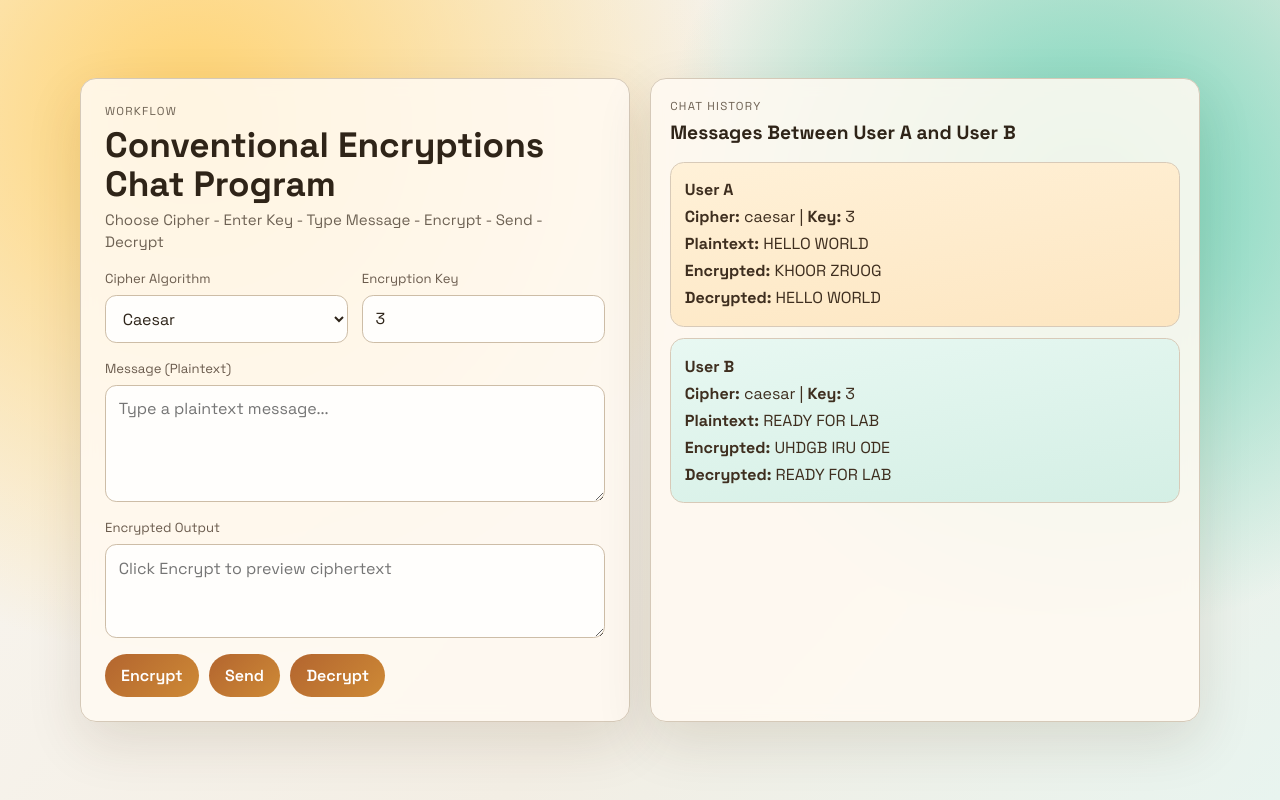
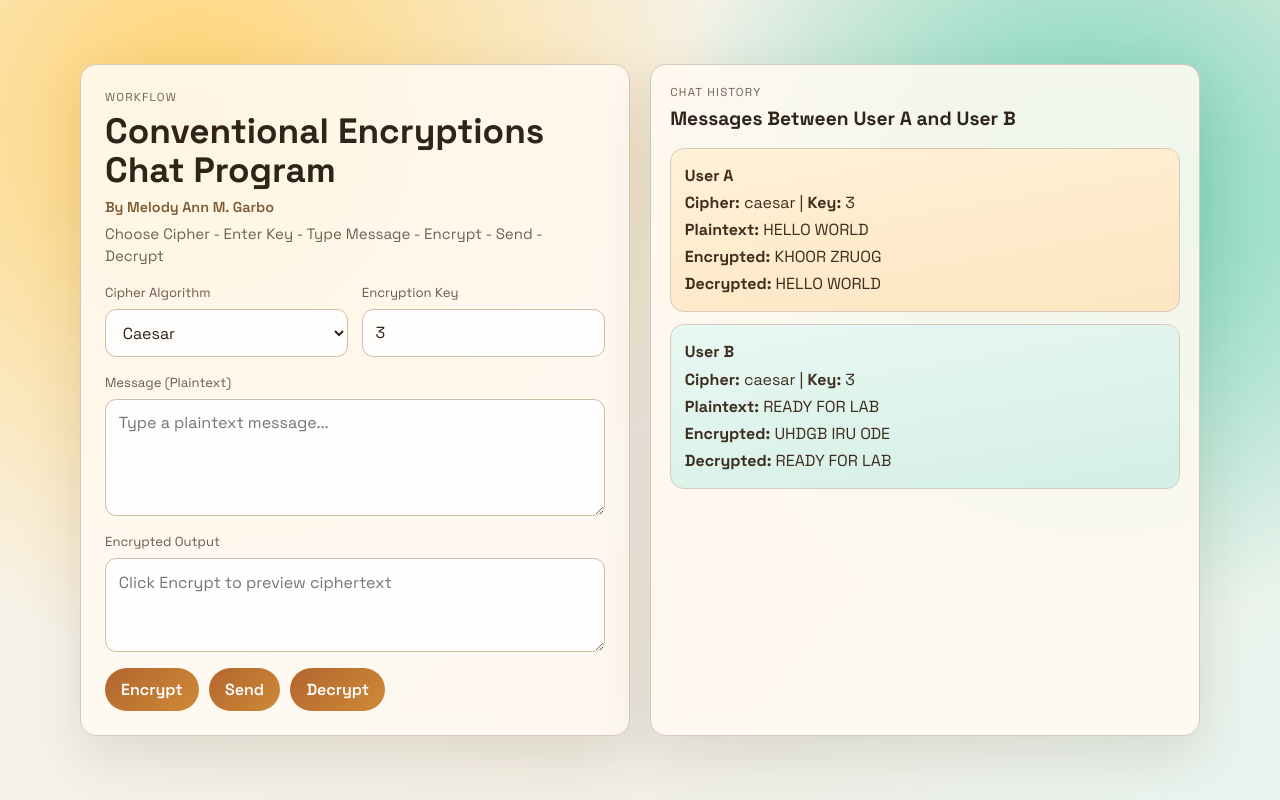
Before and after one commit to mldyann02/garbo-encryption-chat, a React (Vite) app: page / in a window 1280 px wide. Built offline with nearby package versions, Linux system fonts and the light colour scheme.

Commit message:
Add author credit to chat interface

```diff
--- a/src/App.css
+++ b/src/App.css
@@ -57,6 +57,13 @@ h1 {
   margin: 0.35rem 0 0;
   color: #6e6254;
   font-size: 0.94rem;
+}
+
+.author {
+  margin: 0.45rem 0 0;
+  color: #7c5a32;
+  font-size: 0.9rem;
+  font-weight: 600;
 }
 
 .control-grid {
--- a/src/components/CipherControls.tsx
+++ b/src/components/CipherControls.tsx
@@ -42,6 +42,7 @@ export function CipherControls({
       <header>
         <p className="eyebrow">Workflow</p>
         <h1>Conventional Encryptions Chat Program</h1>
+        <p className="author">By Melody Ann M. Garbo</p>
         <p className="subtitle">
           Choose Cipher - Enter Key - Type Message - Encrypt - Send - Decrypt
         </p>
```
